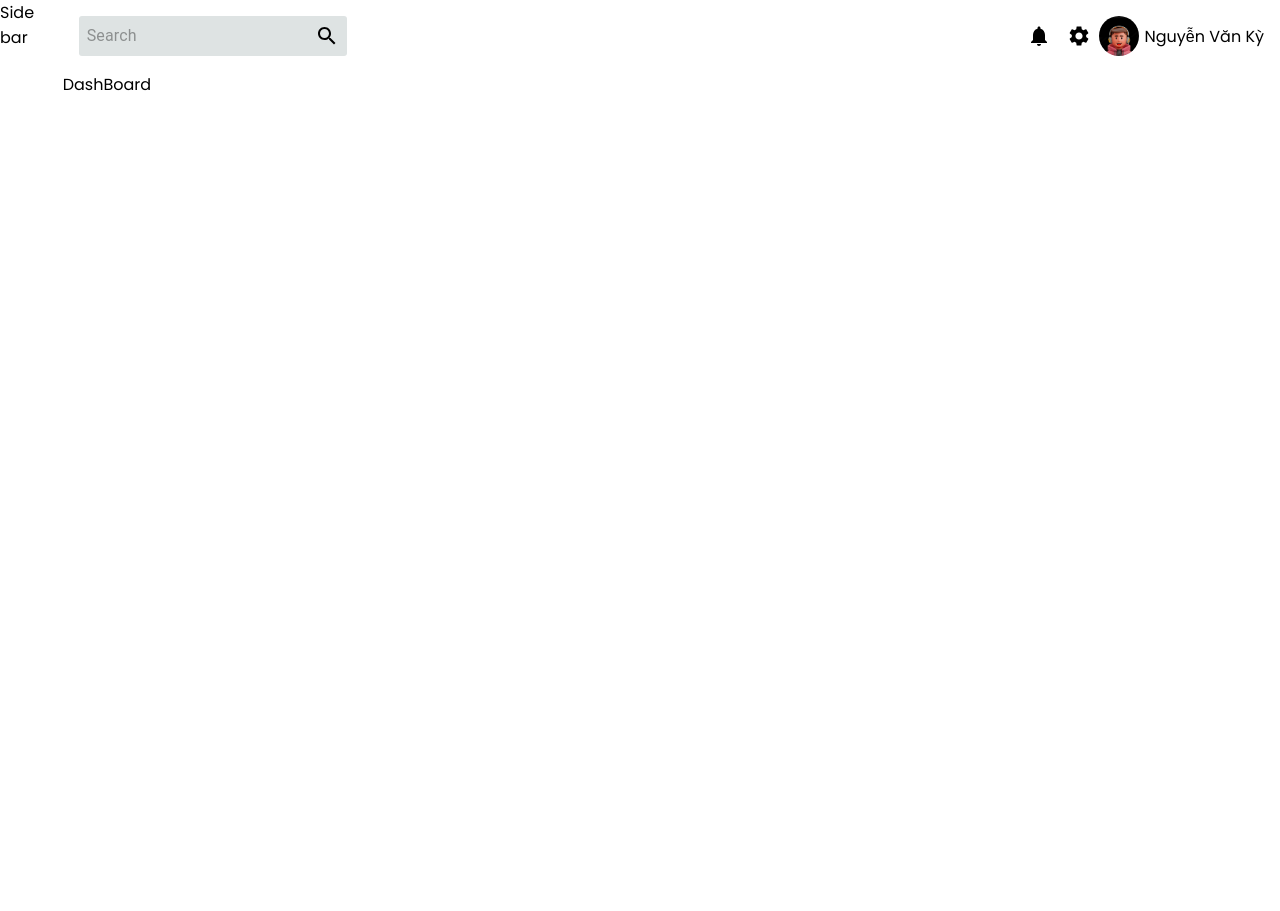
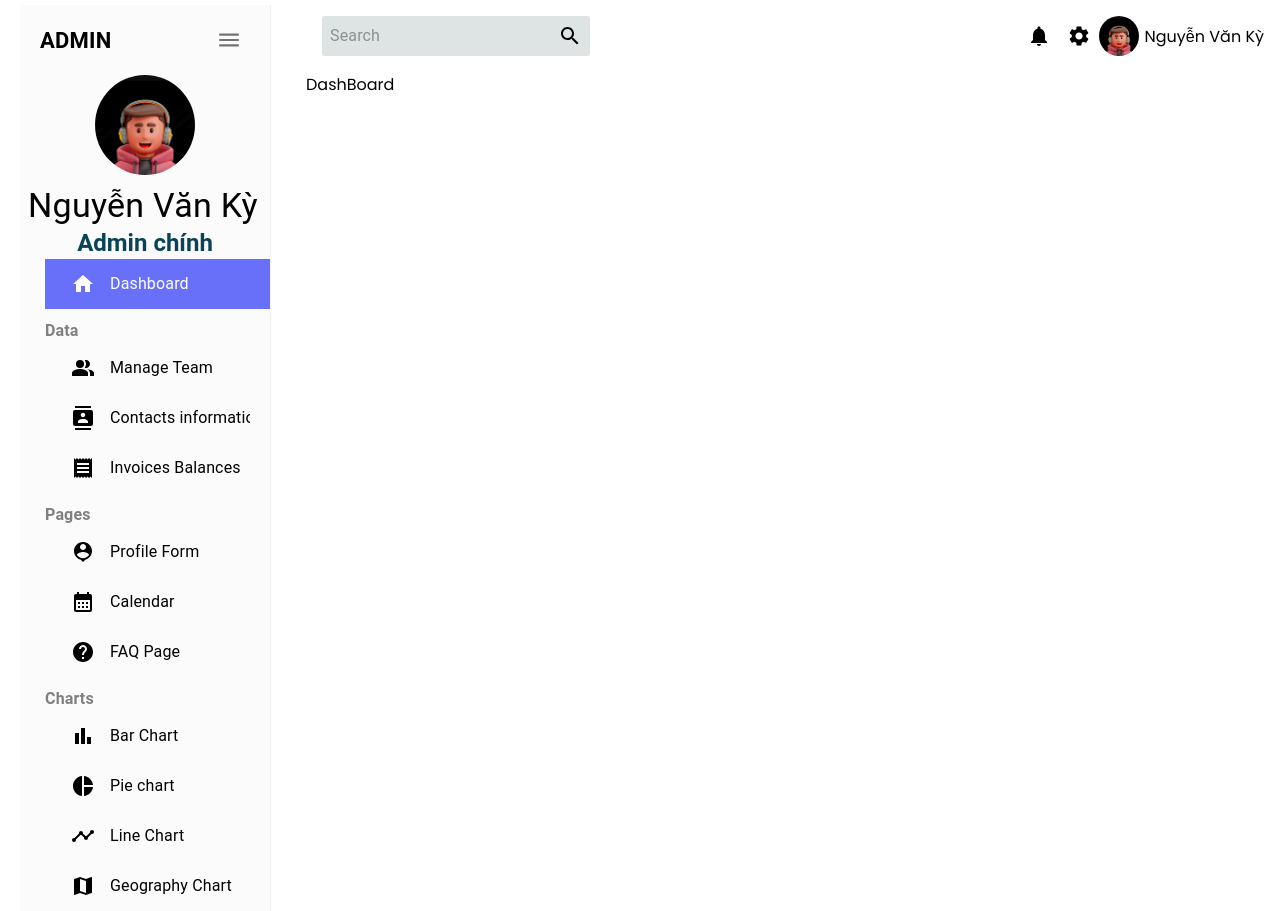
Before and after one commit to dsitweed/react-admin, a React (Vite) app: page / in a window 1280 px wide. Before the commit the page ends 800 px from the top, so only its background shows below. Built offline with nearby package versions, Linux system fonts and the light colour scheme.

Commit message:
FEAT: Sidebar + router

```diff
--- a/package.json
+++ b/package.json
@@ -4,6 +4,7 @@
   "version": "0.0.0",
   "type": "module",
   "scripts": {
+    "start": "vite",
     "dev": "vite",
     "build": "vite build",
     "preview": "vite preview"
--- a/src/layouts/AdminLayout.jsx
+++ b/src/layouts/AdminLayout.jsx
@@ -2,17 +2,20 @@ import React from "react";
 import { Outlet } from "react-router-dom";
 import Sidebar from "../scenes/global/Sidebar";
 import Topbar from "../scenes/global/Topbar";
+import { ProSidebarProvider } from "react-pro-sidebar";
 
 const AdminLayout = () => {
   return (
     <div className="app">
+      <ProSidebarProvider>
         <Sidebar />
+      </ProSidebarProvider>
       <main className="content">
         <Topbar />
         <Outlet />
       </main>
     </div>
   );
-}
+};
 
 export default AdminLayout;
--- a/src/scenes/chart/pie/index.jsx
+++ b/src/scenes/chart/pie/index.jsx
@@ -2,7 +2,7 @@ import React from "react";
 
 const Team = () => {
     return (
-        <h1>Team</h1>
+        <h1>PIE</h1>
     );
 }
 
--- a/src/scenes/global/Sidebar.jsx
+++ b/src/scenes/global/Sidebar.jsx
@@ -1,5 +1,210 @@
+import React, { useState } from "react";
+import { ProSidebarProvider } from "react-pro-sidebar";
+import {
+  Sidebar as ProSidebar,
+  Menu,
+  MenuItem,
+  SubMenu,
+} from "react-pro-sidebar";
+import profileImage from "../../assets/profile1.png";
+import { Link, useNavigate } from "react-router-dom";
+
+import { Box, IconButton, Typography } from "@mui/material";
+import MenuIcon from "@mui/icons-material/Menu";
+import HomeIcon from "@mui/icons-material/Home";
+import PeopleAltIcon from "@mui/icons-material/PeopleAlt";
+import ContactsIcon from "@mui/icons-material/Contacts";
+import ReceiptIcon from "@mui/icons-material/Receipt";
+import PersonPinIcon from "@mui/icons-material/PersonPin";
+import CalendarMonthIcon from "@mui/icons-material/CalendarMonth";
+import HelpIcon from "@mui/icons-material/Help";
+import BarChartIcon from "@mui/icons-material/BarChart";
+import PieChartIcon from "@mui/icons-material/PieChart";
+import TimelineIcon from "@mui/icons-material/Timeline";
+import MapIcon from "@mui/icons-material/Map";
+
+const Item = ({ title, to, icon, selected, setSelected }) => {
+  const navigate = useNavigate();
+  function handleClick() {
+    setSelected(title);
+    navigate(to);
+  }
+
+  return (
+    <MenuItem
+      active={selected === title}
+      icon={icon}
+      onClick={() => handleClick()}
+    >
+      <Typography>{title}</Typography>
+    </MenuItem>
+  );
+};
+
+const SectionTitle = ({ children }) => {
+  return (
+    <Typography color="gray" fontWeight="bold" sx={{ marginTop: "10px" }}>
+      {children}
+    </Typography>
+  );
+};
+
 const Sidebar = () => {
-  return <div>Side bar</div>;
+  const [isCollapsed, setIsCollapsed] = useState(false);
+  const [selected, setSelected] = useState("Dashboard");
+
+  return (
+    <Box
+      padding="5px 35px 5px 20px"
+      sx={{
+        "& .ps-menu-button:hover": {
+          color: "#868dfb !important",
+        },
+        "& .ps-menu-button.ps-active": {
+          backgroundColor: "#6870fa !important",
+          color: "#FFFF !important",
+        },
+      }}
+    >
+      <ProSidebar defaultCollapsed={isCollapsed}>
+        <Menu>
+          <MenuItem
+            onClick={() => setIsCollapsed(!isCollapsed)}
+            icon={isCollapsed && <MenuIcon />}
+            style={{
+              margin: "10px 0 10px 0",
+            }}
+          >
+            {!isCollapsed && (
+              <Box
+                display="flex"
+                alignItems="center"
+                justifyContent="space-between"
+              >
+                <Typography sx={{ fontSize: "22px", fontWeight: "600" }}>
+                  ADMIN
+                </Typography>
+                <IconButton>
+                  <MenuIcon sx={{ fontSize: "26px" }} />
+                </IconButton>
+              </Box>
+            )}
+          </MenuItem>
+          {!isCollapsed && (
+            <Box
+              display="flex"
+              flexDirection="column"
+              height="auto"
+              alignItems="center"
+              justifyContent="center"
+            >
+              <img
+                src={profileImage}
+                alt="image"
+                height={100}
+                width={100}
+                style={{ borderRadius: "50%" }}
+              />
+              <Box textAlign="center">
+                <Typography variant="h4" sx={{ margin: "10px 4px 0 0" }}>
+                  Nguyễn Văn Kỳ
+                </Typography>
+                <Typography variant="h5" color="#094357" fontWeight="600">
+                  Admin chính
+                </Typography>
+              </Box>
+            </Box>
+          )}
+
+          <Box paddingLeft={isCollapsed ? undefined : "10%"}>
+            <Item
+              title="Dashboard"
+              to="/"
+              icon={<HomeIcon />}
+              selected={selected}
+              setSelected={setSelected}
+            />
+            {/* Data section */}
+            <SectionTitle>Data</SectionTitle>
+            <Item
+              title="Manage Team"
+              to="/team"
+              icon={<PeopleAltIcon />}
+              selected={selected}
+              setSelected={setSelected}
+            />
+            <Item
+              title="Contacts information"
+              to="/contacts"
+              icon={<ContactsIcon />}
+              selected={selected}
+              setSelected={setSelected}
+            />
+            <Item
+              title="Invoices Balances"
+              to="/invoices"
+              icon={<ReceiptIcon />}
+              selected={selected}
+              setSelected={setSelected}
+            />
+            {/* Pages section */}
+            <SectionTitle>Pages</SectionTitle>
+            <Item
+              title="Profile Form"
+              to="/form"
+              icon={<PersonPinIcon />}
+              selected={selected}
+              setSelected={setSelected}
+            />
+            <Item
+              title="Calendar"
+              to="/calendar"
+              icon={<CalendarMonthIcon />}
+              selected={selected}
+              setSelected={setSelected}
+            />
+            <Item
+              title="FAQ Page"
+              to="/faq"
+              icon={<HelpIcon />}
+              selected={selected}
+              setSelected={setSelected}
+            />
+            {/* Charts section */}
+            <SectionTitle>Charts</SectionTitle>
+            <Item
+              title="Bar Chart"
+              to="/bar"
+              icon={<BarChartIcon />}
+              selected={selected}
+              setSelected={setSelected}
+            />
+            <Item
+              title="Pie chart"
+              to="/pie"
+              icon={<PieChartIcon />}
+              selected={selected}
+              setSelected={setSelected}
+            />
+            <Item
+              title="Line Chart"
+              to="/line"
+              icon={<TimelineIcon />}
+              selected={selected}
+              setSelected={setSelected}
+            />
+            <Item
+              title="Geography Chart"
+              to="/geography"
+              icon={<MapIcon />}
+              selected={selected}
+              setSelected={setSelected}
+            />
+          </Box>
+        </Menu>
+      </ProSidebar>
+    </Box>
+  );
 };
 
 export default Sidebar;
```
Lines whose indentation alone changed are shown as unchanged.
